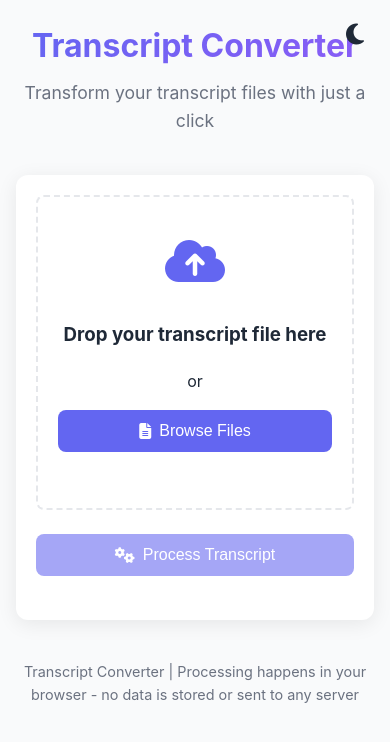
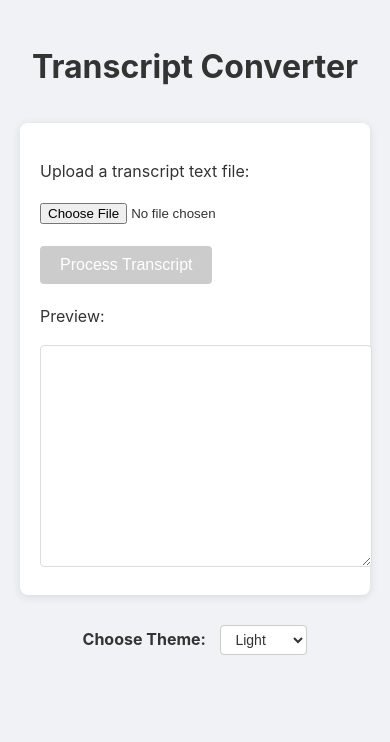
Before and after one commit to 3ta-jpg/transcripr, a plain HTML site: page index.html in a window 390 px wide. Drawn offline with Linux system fonts and the light colour scheme.

Commit message:
new themes

```diff
--- a/index.html
+++ b/index.html
@@ -1,343 +1,200 @@
 <!DOCTYPE html>
 <html lang="en">
 <head>
-    <meta charset="UTF-8">
-    <meta name="viewport" content="width=device-width, initial-scale=1.0">
+  <meta charset="UTF-8" />
+  <meta name="viewport" content="width=device-width, initial-scale=1.0" />
   <title>Transcript Converter</title>
-    <link rel="stylesheet" href="https://cdnjs.cloudflare.com/ajax/libs/font-awesome/6.4.0/css/all.min.css">
   <style>
+    /* Default (Light) theme variables */
     :root {
-            --primary: #6366f1;
-            --primary-dark: #4f46e5;
-            --success: #10b981;
-            --success-dark: #059669;
-            --background: #f9fafb;
-            --card-bg: #ffffff;
-            --text: #1f2937;
-            --text-light: #6b7280;
-            --border: #e5e7eb;
+      --bg-color: #f0f2f5;
+      --text-color: #333;
+      --container-bg: #ffffff;
+      --button-bg: #4285f4;
+      --button-hover-bg: #3367d6;
+      --download-button-bg: #0f9d58;
+      --download-button-hover-bg: #0b8043;
+      --accent-color: #4285f4;
+    }
+
+    /* Dark theme */
+    .theme-dark {
+      --bg-color: #121212;
+      --text-color: #e0e0e0;
+      --container-bg: #1e1e1e;
+      --button-bg: #bb86fc;
+      --button-hover-bg: #985eff;
+      --download-button-bg: #03dac6;
+      --download-button-hover-bg: #018786;
+      --accent-color: #bb86fc;
+    }
+
+    /* Vibrant theme */
+    .theme-vibrant {
+      --bg-color: #ffe5ec;
+      --text-color: #333;
+      --container-bg: #fff0f5;
+      --button-bg: #ff4081;
+      --button-hover-bg: #e91e63;
+      --download-button-bg: #69f0ae;
+      --download-button-hover-bg: #00e676;
+      --accent-color: #ff4081;
     }
 
     body {
-            font-family: 'Inter', -apple-system, BlinkMacSystemFont, 'Segoe UI', Roboto, Oxygen, Ubuntu, Cantarell, sans-serif;
+      font-family: -apple-system, BlinkMacSystemFont, "Segoe UI", Roboto, Oxygen, Ubuntu, Cantarell, "Open Sans", "Helvetica Neue", sans-serif;
       line-height: 1.6;
-            margin: 0;
-            padding: 0;
-            background-color: var(--background);
-            color: var(--text);
-            min-height: 100vh;
-        }
-
-        .app-container {
-            max-width: 900px;
+      max-width: 800px;
       margin: 0 auto;
-            padding: 40px 20px;
-        }
-
-        header {
-            text-align: center;
-            margin-bottom: 40px;
+      padding: 20px;
+      background-color: var(--bg-color);
+      color: var(--text-color);
+      transition: background-color 0.3s ease, color 0.3s ease;
     }
 
     h1 {
-            font-size: 2.5rem;
-            margin: 0;
-            background: linear-gradient(135deg, var(--primary), #8b5cf6);
-            -webkit-background-clip: text;
-            background-clip: text;
-            color: transparent;
+      text-align: center;
+      margin-bottom: 30px;
+      transition: color 0.3s ease;
     }
 
-        .tagline {
-            color: var(--text-light);
-            font-size: 1.1rem;
-            margin-top: 8px;
+    .container {
+      background-color: var(--container-bg);
+      border-radius: 8px;
+      padding: 20px;
+      box-shadow: 0 2px 10px rgba(0, 0, 0, 0.1);
+      transition: background-color 0.3s ease, transform 0.3s ease;
+      animation: fadeIn 0.5s ease-in-out;
     }
 
-        .card {
-            background-color: var(--card-bg);
-            border-radius: 12px;
-            box-shadow: 0 4px 20px rgba(0, 0, 0, 0.08);
-            padding: 30px;
-            margin-bottom: 20px;
-            transition: transform 0.3s ease, box-shadow 0.3s ease;
+    @keyframes fadeIn {
+      from {
+        opacity: 0;
+        transform: translateY(10px);
+      }
+      to {
+        opacity: 1;
+        transform: translateY(0);
+      }
     }
 
-        .card:hover {
-            transform: translateY(-5px);
-            box-shadow: 0 8px 30px rgba(0, 0, 0, 0.12);
+    .file-upload {
+      margin-bottom: 20px;
     }
 
-        .upload-area {
-            border: 2px dashed var(--border);
-            border-radius: 8px;
-            padding: 40px 20px;
-            text-align: center;
-            margin-bottom: 20px;
+    #processBtn {
+      background-color: var(--button-bg);
+      color: white;
+      border: none;
+      padding: 10px 20px;
+      border-radius: 4px;
       cursor: pointer;
-            transition: all 0.3s ease;
+      font-size: 16px;
+      transition: background-color 0.3s ease;
     }
 
-        .upload-area:hover, .upload-area.dragover {
-            border-color: var(--primary);
-            background-color: rgba(99, 102, 241, 0.05);
+    #processBtn:hover {
+      background-color: var(--button-hover-bg);
     }
 
-        .upload-icon {
-            font-size: 48px;
-            color: var(--primary);
-            margin-bottom: 16px;
-        }
-
-        .file-name {
-            margin-top: 12px;
-            font-weight: 500;
-        }
-
-        .buttons {
-            display: flex;
-            gap: 12px;
-            margin: 24px 0;
-        }
-
-        .btn {
-            padding: 12px 24px;
-            border-radius: 8px;
-            font-weight: 500;
-            cursor: pointer;
-            border: none;
-            font-size: 1rem;
-            display: inline-flex;
-            align-items: center;
-            justify-content: center;
-            gap: 8px;
-            transition: all 0.2s ease;
-        }
-
-        .btn-primary {
-            background-color: var(--primary);
-            color: white;
-        }
-
-        .btn-primary:hover {
-            background-color: var(--primary-dark);
-        }
-
-        .btn-primary:disabled {
-            background-color: #a5a6f6;
+    #processBtn:disabled {
+      background-color: #cccccc;
       cursor: not-allowed;
     }
 
-        .btn-success {
-            background-color: var(--success);
+    #downloadBtn {
+      background-color: var(--download-button-bg);
       color: white;
+      border: none;
+      padding: 10px 20px;
+      border-radius: 4px;
+      cursor: pointer;
+      font-size: 16px;
+      display: none;
       text-decoration: none;
-            display: none;
+      transition: background-color 0.3s ease;
     }
 
-        .btn-success:hover {
-            background-color: var(--success-dark);
-        }
-
-        .progress-container {
-            height: 4px;
-            width: 100%;
-            background-color: var(--border);
-            border-radius: 4px;
-            margin: 20px 0;
-            overflow: hidden;
-            display: none;
-        }
-
-        .progress-bar {
-            height: 100%;
-            width: 0;
-            background: linear-gradient(90deg, var(--primary), #8b5cf6);
-            transition: width 0.3s ease;
-        }
-
-        .status {
-            padding: 12px;
-            border-radius: 8px;
-            margin-bottom: 20px;
-            display: none;
-        }
-
-        .status.success {
-            background-color: rgba(16, 185, 129, 0.1);
-            color: #065f46;
-            border-left: 4px solid var(--success);
-            display: block;
-        }
-
-        .status.error {
-            background-color: rgba(239, 68, 68, 0.1);
-            color: #b91c1c;
-            border-left: 4px solid #ef4444;
-            display: block;
+    #downloadBtn:hover {
+      background-color: var(--download-button-hover-bg);
     }
 
     textarea {
       width: 100%;
-            height: 300px;
-            padding: 16px;
-            border: 1px solid var(--border);
-            border-radius: 8px;
+      height: 200px;
+      padding: 10px;
+      border: 1px solid #ddd;
+      border-radius: 4px;
       resize: vertical;
       font-family: monospace;
-            font-size: 14px;
-            line-height: 1.5;
-            color: var(--text);
-            background-color: #f9fafb;
+      transition: background-color 0.3s ease;
     }
 
     .output-area {
-            display: none;
+      margin-top: 20px;
     }
 
-        .output-header {
-            display: flex;
-            justify-content: space-between;
-            align-items: center;
-            margin-bottom: 12px;
+    .status {
+      margin-top: 10px;
+      font-style: italic;
     }
 
-        .output-title {
-            font-size: 1.2rem;
-            font-weight: 600;
-            color: var(--text);
+    /* Theme Picker Styling */
+    .theme-picker {
+      margin-top: 30px;
+      text-align: center;
     }
 
-        footer {
-            text-align: center;
-            margin-top: 40px;
-            color: var(--text-light);
-            font-size: 0.9rem;
+    .theme-picker label {
+      font-weight: bold;
+      margin-right: 10px;
     }
 
-        .dark-mode-toggle {
-            position: absolute;
-            top: 20px;
-            right: 20px;
-            background: none;
-            border: none;
-            color: var(--text);
-            cursor: pointer;
-            font-size: 1.5rem;
-        }
-
-        /* Dark mode */
-        .dark-mode {
-            --primary: #818cf8;
-            --primary-dark: #6366f1;
-            --success: #34d399;
-            --success-dark: #10b981;
-            --background: #111827;
-            --card-bg: #1f2937;
-            --text: #f9fafb;
-            --text-light: #d1d5db;
-            --border: #374151;
-        }
-
-        .dark-mode textarea {
-            background-color: #374151;
-            color: var(--text);
-        }
-
-        /* Responsive adjustments */
-        @media (max-width: 768px) {
-            .app-container {
-                padding: 20px 16px;
-            }
-
-            h1 {
-                font-size: 2rem;
-            }
-
-            .card {
-                padding: 20px;
-            }
-
-            .buttons {
-                flex-direction: column;
-            }
-
-            .btn {
-                width: 100%;
-            }
-        }
-
-        /* Animation */
-        @keyframes pulse {
-            0% { opacity: 1; }
-            50% { opacity: 0.6; }
-            100% { opacity: 1; }
-        }
-
-        .pulse {
-            animation: pulse 2s infinite;
+    .theme-picker select {
+      padding: 5px 10px;
+      border-radius: 4px;
+      border: 1px solid #ccc;
+      font-size: 14px;
+      background-color: var(--container-bg);
+      color: var(--text-color);
+      transition: background-color 0.3s ease, color 0.3s ease;
     }
   </style>
 </head>
-<body>
-    <button id="darkModeToggle" class="dark-mode-toggle">
-        <i class="fas fa-moon"></i>
-    </button>
+<body class="theme-light">
+  <h1>Transcript Converter</h1>
 
-    <div class="app-container">
-        <header>
-            <h1>Transcript Converter</h1>
-            <p class="tagline">Transform your transcript files with just a click</p>
-        </header>
-
-        <div class="card">
-            <div id="dropArea" class="upload-area">
-                <i class="fas fa-cloud-upload-alt upload-icon"></i>
-                <h3>Drop your transcript file here</h3>
-                <p>or</p>
-                <input type="file" id="fileInput" accept=".txt" style="display: none;">
-                <button class="btn btn-primary" onclick="document.getElementById('fileInput').click()">
-                    <i class="fas fa-file-alt"></i> Browse Files
-                </button>
-                <p class="file-name" id="fileName"></p>
+  <div class="container">
+    <div class="file-upload">
+      <p>Upload a transcript text file:</p>
+      <input type="file" id="fileInput" accept=".txt" />
     </div>
 
-            <div class="progress-container" id="progressContainer">
-                <div class="progress-bar" id="progressBar"></div>
+    <button id="processBtn" disabled>Process Transcript</button>
+    <a id="downloadBtn" href="#" download="processed_transcript.txt">Download Processed Transcript</a>
+
+    <div class="status" id="status"></div>
+
+    <div class="output-area">
+      <p>Preview:</p>
+      <textarea id="outputText" readonly></textarea>
+    </div>
   </div>
 
-            <div class="buttons">
-                <button id="processBtn" class="btn btn-primary" disabled>
-                    <i class="fas fa-cogs"></i> Process Transcript
-                </button>
-                <a id="downloadBtn" class="btn btn-success" href="#" download="processed_transcript.txt">
-                    <i class="fas fa-download"></i> Download Result
-                </a>
-            </div>
-
-            <div id="status" class="status"></div>
-        </div>
-
-        <div class="card output-area" id="outputArea">
-            <div class="output-header">
-                <span class="output-title">Preview Result</span>
-                <button id="copyBtn" class="btn btn-primary">
-                    <i class="fas fa-copy"></i> Copy
-                </button>
-            </div>
-            <textarea id="outputText" readonly></textarea>
-        </div>
-
-        <footer>
-            <p>Transcript Converter | Processing happens in your browser - no data is stored or sent to any server</p>
-        </footer>
+  <!-- Theme Picker -->
+  <div class="theme-picker">
+    <label for="themeSelect">Choose Theme:</label>
+    <select id="themeSelect">
+      <option value="light">Light</option>
+      <option value="dark">Dark</option>
+      <option value="vibrant">Vibrant</option>
+    </select>
   </div>
 
   <script>
-        // Your transcript processing function
+    // Transcript processing function
     function process_transcript(transcript_text) {
       const lines = transcript_text.trim().split('\n');
-
       const processed_transcript = [];
       let current_speaker = null;
       let current_text = "";
@@ -352,7 +209,7 @@
           // Extract speaker name
           const speaker_name = line.split('"')[1];
 
-                    // If we're changing speakers, add previous content
+          // If changing speakers, add previous content
           if (current_speaker && current_speaker !== speaker_name && current_text) {
             processed_transcript.push(`${current_speaker}: ${current_text.trim()}`);
             current_text = "";
@@ -371,7 +228,7 @@
             current_text += " " + lines[i];
           }
         } else {
-                    // If this is continuation of content
+          // Continuation of content
           current_text += " " + line;
         }
 
@@ -386,22 +243,14 @@
       return processed_transcript.join('\n\n');
     }
 
-
     // DOM elements
     const fileInput = document.getElementById('fileInput');
-        const dropArea = document.getElementById('dropArea');
-        const fileName = document.getElementById('fileName');
     const processBtn = document.getElementById('processBtn');
     const downloadBtn = document.getElementById('downloadBtn');
     const statusElement = document.getElementById('status');
     const outputText = document.getElementById('outputText');
-        const outputArea = document.getElementById('outputArea');
-        const progressContainer = document.getElementById('progressContainer');
-        const progressBar = document.getElementById('progressBar');
-        const copyBtn = document.getElementById('copyBtn');
-        const darkModeToggle = document.getElementById('darkModeToggle');
 
-        // Enable process button only when file is selected
+    // Enable process button when a file is selected
     fileInput.addEventListener('change', () => {
       processBtn.disabled = !fileInput.files.length;
       downloadBtn.style.display = 'none';
@@ -409,7 +258,7 @@
       statusElement.textContent = '';
     });
 
-        // Process the file when button is clicked
+    // Process the file when the button is clicked
     processBtn.addEventListener('click', () => {
       const file = fileInput.files[0];
       if (!file) return;
@@ -443,6 +292,16 @@
 
       reader.readAsText(file);
     });
+
+    // Theme Picker Functionality
+    const themeSelect = document.getElementById('themeSelect');
+    themeSelect.addEventListener('change', function () {
+      const theme = this.value;
+      // Remove existing theme classes from body
+      document.body.classList.remove('theme-light', 'theme-dark', 'theme-vibrant');
+      // Add the selected theme class to body
+      document.body.classList.add('theme-' + theme);
+    });
   </script>
 </body>
 </html>
```
Lines whose indentation alone changed are shown as unchanged.
